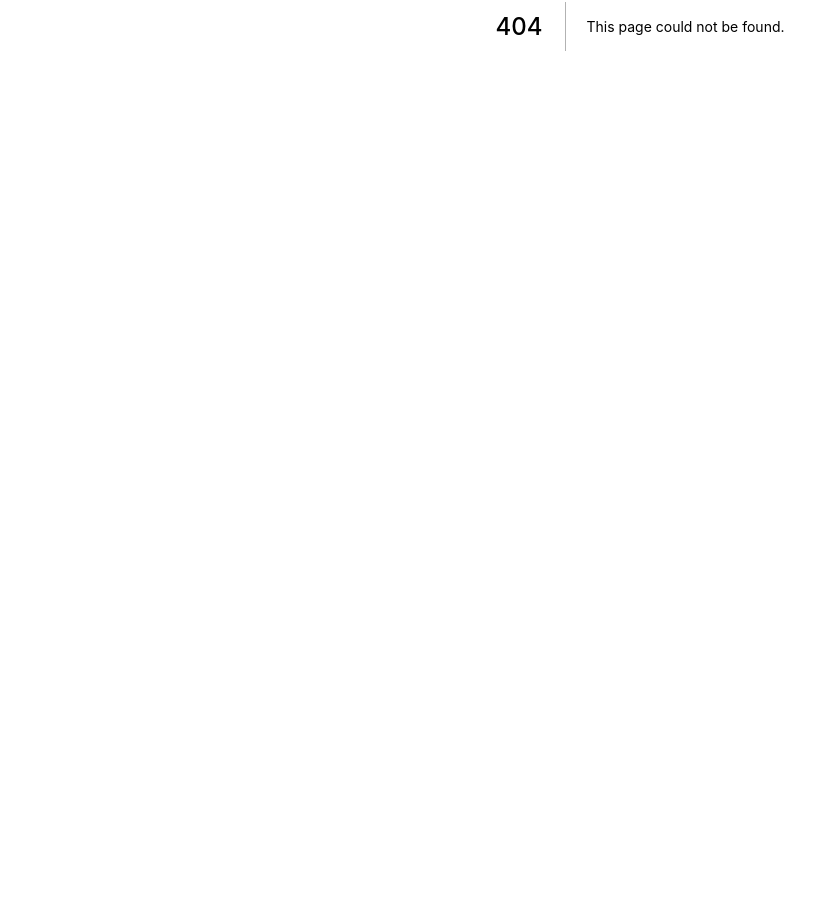
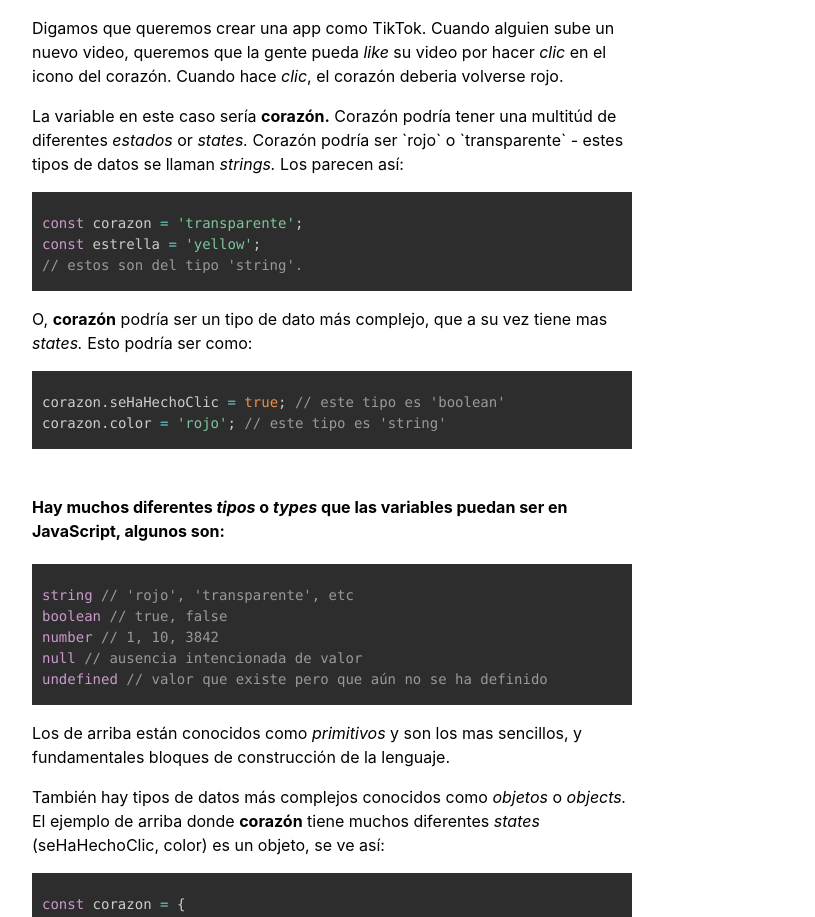
Before and after one commit to chriswillsflannery/chriswillsflannery, a Next.js app: page /posts/esp/javaScriptVariables in a window 1280 px wide. Before the commit this address had no page. Shown: the part 374-1291 px from the top of the page, without its empty margins (0-815 px from the left). Before the commit the page ends 800 px from the top, so only its background shows below. Built offline with nearby package versions, Linux system fonts and the light colour scheme.

Commit message:
javascript variables esp

```diff
--- /dev/null
+++ b/pages/posts/esp/javaScriptVariables.tsx
@@ -0,0 +1,111 @@
+import type { NextPage } from 'next'
+import Head from 'next/head'
+import Link from 'next/link';
+import { useEffect } from 'react';
+import Prism from 'prismjs';
+import "prismjs/components/prism-typescript";
+import "prismjs/components/prism-jsx";
+import "prismjs/components/prism-tsx";
+
+import styles from '../../../styles/Home.module.css';
+import HL from '../../components/HorizontalLine';
+import CodeBlock from '../../components/CodeBlock';
+
+const link = { color: 'darkSlateBlue' };
+
+const comoMePorto = `
+const comoMePorto = 'bonito';
+`;
+
+const strings = `
+const corazon = 'transparente';
+const estrella = 'yellow';
+// estos son del tipo 'string'.
+`;
+
+const complexStrings = `
+corazon.seHaHechoClic = true; // este tipo es 'boolean'
+corazon.color = 'rojo'; // este tipo es 'string'
+`;
+
+const primitiveTypes = `
+string // 'rojo', 'transparente', etc
+boolean // true, false
+number // 1, 10, 3842
+null // ausencia intencionada de valor
+undefined // valor que existe pero que aún no se ha definido
+`;
+
+const firstObject = `
+const corazon = {
+  seHaHechoClic: true,
+  color: 'rojo',
+};
+`;
+
+const objectWithObject = `
+const corazón = {
+  seHaHechoClic: true,
+  estilos: {
+    color: 'rojo',
+    tamaño: 'grande'
+  }
+};
+`;
+
+const JavaScriptQueEs: NextPage = () => {
+  useEffect(() => {
+    const highlight = async () => {
+      await Prism.highlightAll();
+    }
+    highlight();
+  }, []);
+
+  return (
+    <div className={styles.container}>
+      <Head>
+        <title>ChrisWF.</title>
+        <meta name="description" content="Generated by create next app" />
+        <link rel="icon" href="/favicon.ico" />
+      </Head>
+
+      <main className={styles.articleMain}>
+        <h1>{`JavaScript: Variables y tipos primitivos`}</h1>
+        <HL />
+
+        <article style={{ maxWidth: '600px', lineHeight: '24px'}}>
+          <h4>En JavaScript, ¿qué es una variable?</h4>
+          <p>Las variables son elementos que nos permiten almanecer datos - datos con los que luego podemos usar y manipular. Las variables nos permiten almanecer y referenciar información en la memoria de nuestros dispositívos.</p>
+          <CodeBlock code={comoMePorto} />
+          <p>Digamos que queremos crear una app como TikTok. Cuando alguien sube un nuevo video, queremos que la gente pueda <i>like</i> su video por hacer <i>clic</i> en el icono del corazón. Cuando hace <i>clic</i>, el corazón deberia volverse rojo.</p>
+          <p>La variable en este caso sería <b>corazón.</b> Corazón podría tener una multitúd de diferentes <i>estados</i> or <i>states.</i> Corazón podría ser `rojo` o `transparente` - estes tipos de datos se llaman <i>strings.</i> Los parecen así:</p>
+          <CodeBlock code={strings} />
+          <p>O, <b>corazón</b> podría ser un tipo de dato más complejo, que a su vez tiene mas <i>states.</i> Esto podría ser como:</p>
+          <CodeBlock code={complexStrings} />
+        </article>
+        <HL />
+
+        <article style={{ maxWidth: '600px', lineHeight: '24px'}}>
+          <h4>Hay muchos diferentes <i>tipos</i> o <i>types</i> que las variables puedan ser en JavaScript, algunos son:</h4>
+          <CodeBlock code={primitiveTypes} />
+          <p>Los de arriba están conocidos como <i>primitivos</i> y son los mas sencillos, y fundamentales bloques de construcción de la lenguaje.</p>
+          <p>También hay tipos de datos más complejos conocidos como <i>objetos</i> o <i>objects.</i> El ejemplo de arriba donde <b>corazón</b> tiene muchos diferentes <i>states</i> (seHaHechoClic, color) es un objeto, se ve así:</p>
+          <CodeBlock code={firstObject} />
+          <p>Podrías pensar en un objeto como un contenedor por más variables. Cualquiera de las variables descritas en el objeto se llaman <i>propiedades</i> o <i>properties.</i> Estas propiedades en el objeto podrían ser cualquiera de los <i>types</i> mencionados anteriormente... incluso objetos!</p>
+          <CodeBlock code={objectWithObject} />
+        </article>
+        <HL />
+      </main>
+
+      <footer className={styles.footer}>
+        <p>
+          <Link href="../../">
+            Home
+          </Link>
+        </p>
+      </footer>
+    </div>
+  )
+}
+
+export default JavaScriptQueEs
```
Also changed, not shown: pages/index.tsx (+12 -5 lines), 1 other file (tests, documents, lock files or other folders).
